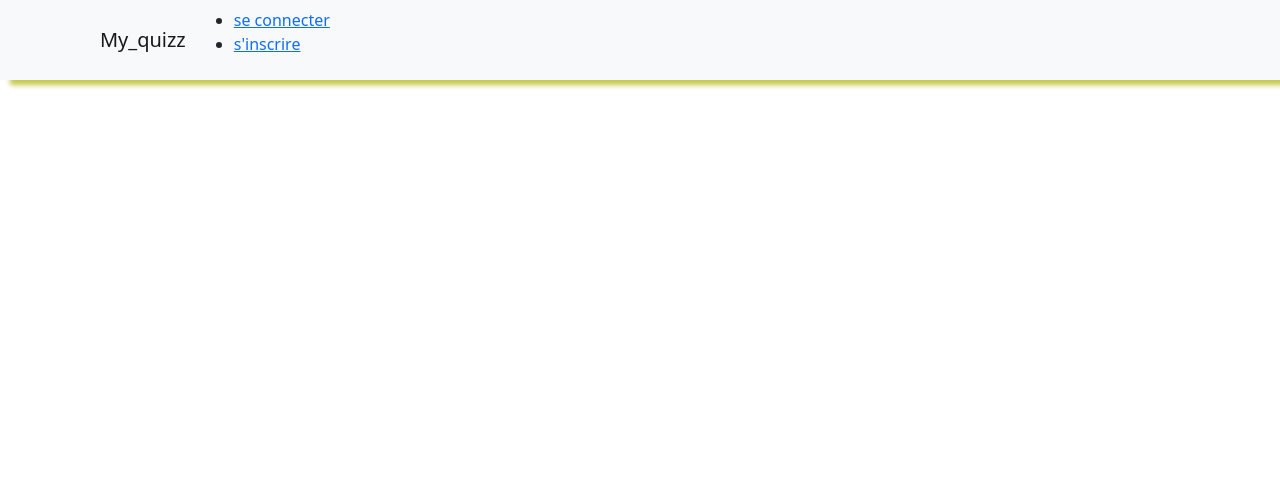
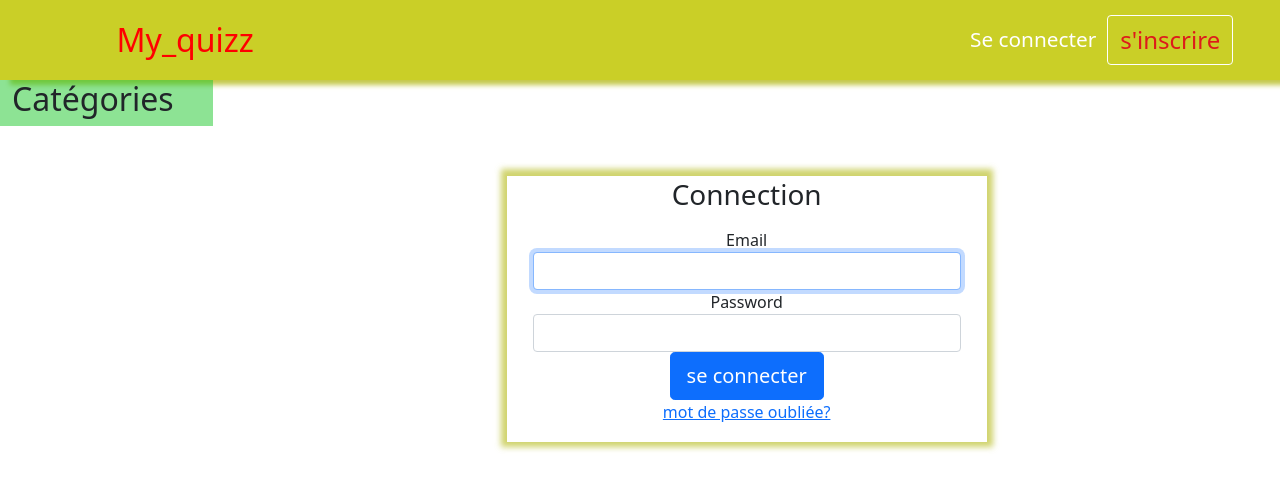
Before and after one commit to mohamadimsa/my_quizz, a Symfony app: template templates/security/login.html.twig in a window 1280 px wide. Shown: the top 490 px of the page. Run offline with Twig, Linux system fonts and the light colour scheme; the template is opened without the code that fills it, so the values that code supplies are empty; some libraries are stand-ins or nearby versions.

Commit message:
amelioration du site

```diff
--- a/src/Controller/SecurityController.php
+++ b/src/Controller/SecurityController.php
@@ -15,7 +15,7 @@
     public function login(AuthenticationUtils $authenticationUtils): Response
     {
         if ($this->getUser()) {
-            return $this->redirectToRoute('dashboard');
+            return $this->redirectToRoute('show_profil');
          }
          $categories_name = $this->getDoctrine()->getRepository(Categories::class)->findAll();
 
--- a/src/Security/AppCustomAuthenticator.php
+++ b/src/Security/AppCustomAuthenticator.php
@@ -95,7 +95,7 @@
         if ($targetPath = $this->getTargetPath($request->getSession(), $providerKey)) {
             return new RedirectResponse($targetPath);
         }
-        return new RedirectResponse($this->urlGenerator->generate('dashboard'));
+        return new RedirectResponse($this->urlGenerator->generate('show_profil'));
         //throw new \Exception('TODO: provide a valid redirect inside '.__FILE__);
     }
 
--- a/templates/base.html.twig
+++ b/templates/base.html.twig
@@ -25,22 +25,38 @@
             </div>
         {% endfor %}
 <div class="container-fluid">
-			<div class="row">
-
-				<nav class="navbar navbar-expand-lg navbar-light bg-light col">
-					<a class="navbar-brand" href="{{ path('home')}}">My_quizz</a>
+    <div class="row menu" >
+		<nav class="navbar navbar-expand-lg  col ">
+			<a class="navbar-brand col-9 logo" href="{{ path('home')}}">&nbsp;&nbsp;My_quizz</a>
 			    {% if is_granted('IS_AUTHENTICATED_REMEMBERED') %}
-						<a class="link" href="{{ path('app_logout') }}">deconnexion</a>
-						<a class="link" href="{{ path('modifier_profil', {'id':app.user.id}) }}">  Mon profil</a>
+			<a class="link btn btn-outline-success" href="{{ path('show_profil') }}">Mon Compte</a>
+			<a class="link" href="{{ path('app_logout') }}">Déconnection</a>
 				{% else %}
-						<ul>
-							<li><a href="{{path("app_login") }}">se connecter</a></li>
-							<li><a href="{{path("app_register") }}">s'inscrire</a></li>
-						</ul>
+			<a class="link cn" href="{{path("app_login") }}">Se connecter &nbsp; </a>
+			<a class="link btn btn-outline-success" href="{{path("app_register") }}">s'inscrire</a>
 				{% endif %}
 
 		</nav>
 	</div>
+
+    <div class="row">
+        <div class="col-2 menu-categorie position-sticky">
+            <h2>Catégories</h2>
+			<nav class="nav flex-column">
+			 {% for categorie in categories %}
+				<a  class="nav-link" href="/categorie/{{categorie.name}}">{{categorie.name}}</a>
+				{% endfor %}
+
+			</nav>
+
+		</div>
+
+		<div class="col contenue-central">
+			{% block central %}{% endblock %}
+		</div>
+
+	</div>
+
+</div>
 </body>
-	</body>
-</html></div>{% block body %}{% endblock %}</body></html>
+</html>
--- a/templates/profil/EditProfil.html.twig
+++ b/templates/profil/EditProfil.html.twig
@@ -1,8 +1,8 @@
-{% extends 'base.html.twig' %}
+{% extends 'user.html.twig' %}
 
 {% block title %}Modifier mon profil{% endblock %}
 
-{% block body %}
+{% block central %}
     <h1>Modifier mon profil</h1>
     {{ form(editForm) }}
 {% endblock %}
--- a/templates/reset_password/base.html.twig
+++ b/templates/reset_password/base.html.twig
@@ -2,7 +2,7 @@
 
 {% block title %}Mot de passe oublié{% endblock %}
 
-{% block body %}
+{% block central %}
     <h1>Mot de passe oublié</h1>
     {{ form(emailForm) }}
 {% endblock %}
--- a/templates/reset_password/reset_pass.html.twig
+++ b/templates/reset_password/reset_pass.html.twig
@@ -1,6 +1,7 @@
+{% extends 'base.html.twig' %}
 {% block title %}Nouveau mot de passe{% endblock %}
 
-{% block body %}
+{% block central %}
 <h1>Réinitialisation du mot de passe</h1>
 <p>Veuillez entrer votre nouveau mot de passe ci-dessous.</p>
 <form method="post">
--- a/templates/security/login.html.twig
+++ b/templates/security/login.html.twig
@@ -46,7 +46,7 @@
         se connecter
     </button>
 </form>
-<p><a href="{{ path('app_forgotten_password')}}">MOT DE PASSE OUBLIE</a></p>
+<p><a href="{{ path('app_forgotten_password')}}">mot de passe oubliée?</a></p>
 </div>
 </div>
 {% endblock %}
--- a/templates/user.html.twig
+++ b/templates/user.html.twig
@@ -19,7 +19,7 @@
 		  <div class="row menu" >
 		<nav class="navbar navbar-expand-lg  col ">
 			<a class="navbar-brand col-9 logo" href="{{ path('home')}}">&nbsp;&nbsp;My_quizz</a>
-			<a class="link btn btn-outline-success" href="{{path("app_register") }}">Mon compte</a>
+			<a class="link btn btn-outline-success" href="{{path("show_profil") }}">Mon compte</a>
 			<a class="link" href="{{ path('app_logout') }}">deconnection</a>
 		</nav>
 	</div>
@@ -30,10 +30,9 @@
             <h2>Compte</h2>
 			<nav class="nav flex-column">
 
-				<a  class="nav-link" href="">Mon Profile</a>
+				<a  class="nav-link" href="/user/profil">Mon Profile</a>
 				<a  class="nav-link" href="/create/quizz">Cree un quizz</a>
 				<a  class="nav-link" href="/user/pseudo/historique">Accéder à mon historique</a>
-
 
 			</nav>
 
@@ -42,7 +41,6 @@
 		<div class="col contenue-central">
 			{% block central %}{% endblock %}
 		</div>
-
         </div>
 
 </body>
```
Also changed, not shown: src/Controller/ProfilController.php (+14 -2 lines), src/Controller/RegistrationController.php (+9 -1 lines), templates/profil/index.html.twig (+19 -14 lines), public/profil/default-avatar.png (added). Lines whose indentation alone changed are shown as unchanged.
